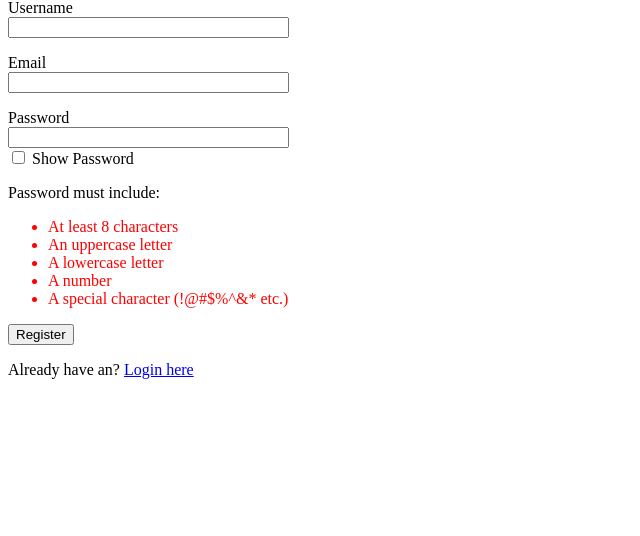
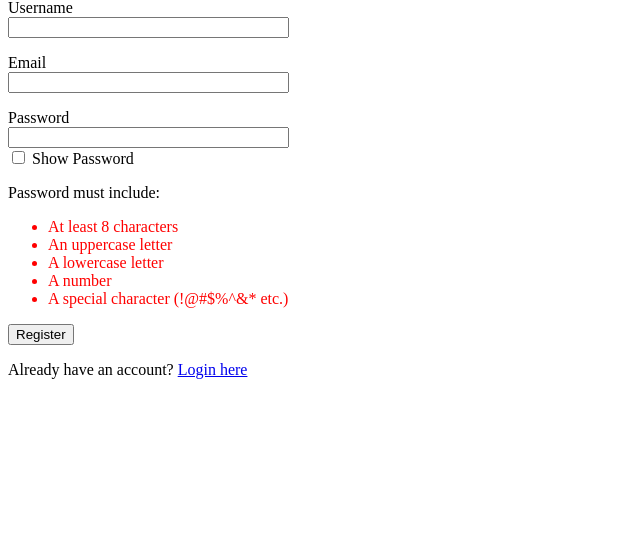
Before and after one commit to Harsha-k04/securanote, a Flask app: page /register in a window 1280 px wide. Shown: the part 68-604 px from the top of the page, without its empty margins (0-640 px from the left). Run offline with Flask 3, Linux system fonts and the light colour scheme.

Commit message:
Fixed register.html

```diff
--- a/securanote/templates/register.html
+++ b/securanote/templates/register.html
@@ -39,7 +39,7 @@
 
         <p>{{ form.submit() }}</p>
     </form>
-    <p>Already have an? <a href="{{ url_for('auth.login') }}">Login here</a></p>
+    <p>Already have an account? <a href="{{ url_for('auth.login') }}">Login here</a></p>
 
     <script>
         const passwordInput = document.getElementById('password');
```
